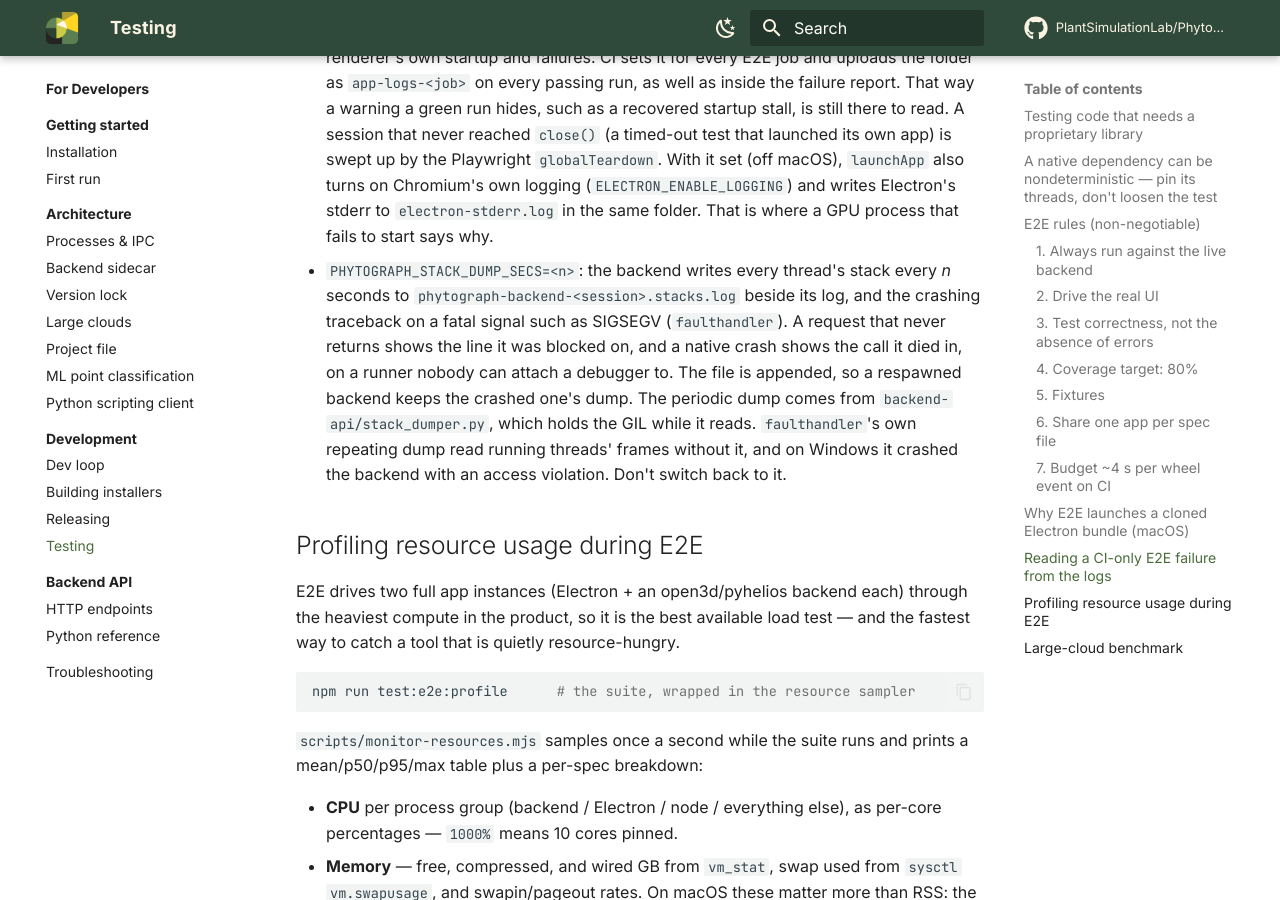
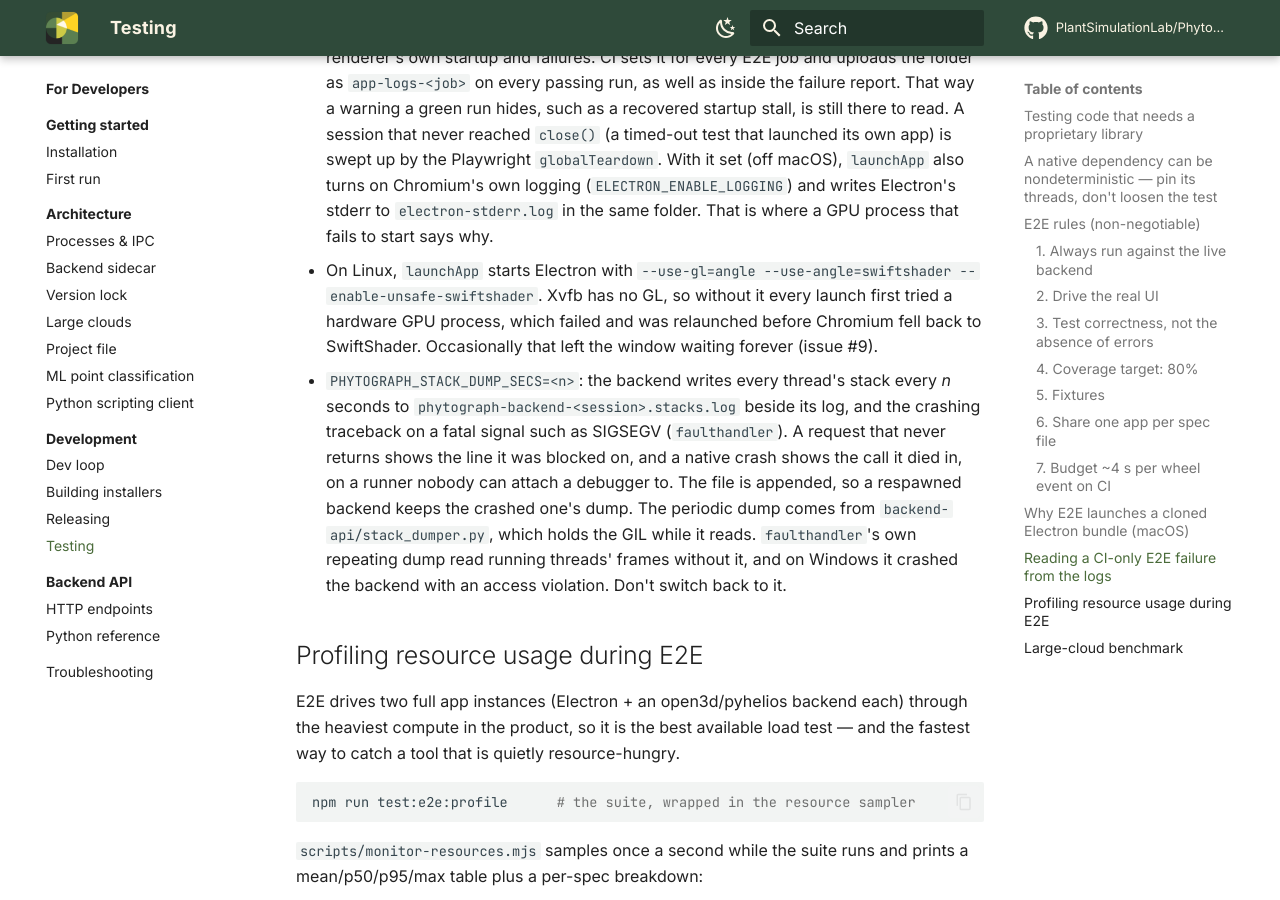
Before and after one commit to PlantSimulationLab/Phytograph, an MkDocs documentation site: the page built from docs/docs/developers/development/testing.md, in a window 1280 px wide and 900 px high, scrolled down 6056 px. Built offline with MkDocs 1.6.1 and Material for MkDocs 9.7.7, drawn with Linux system fonts in a browser that asks for light colours; comment, search, counter and statistics services are not loaded.

Commit message:
fix(e2e, #9): start the Linux GPU process on SwiftShader
The archived Chromium stderr showed why CI windows sometimes never loaded.
Xvfb has no GL, so every launch first tried a hardware GPU process: in one
CI run's 171 sessions it failed 289 times ("Exiting GPU process due to
errors during initialization"), was relaunched, and the renderer's command
buffers failed 93 times ("Failed to send GpuControl.CreateCommandBuffer")
before Chromium fell back to SwiftShader. The stalled session was that
sequence going wrong: a GPU process stuck at 0 MB with every feature off
and the renderer idle, waiting on it, before the HTML was parsed.

launchApp now passes --use-gl=angle --use-angle=swiftshader
--enable-unsafe-swiftshader on Linux, so the GPU process starts on
SwiftShader the first time. Healthy sessions already rendered with
SwiftShader (webgl "unavailable_software", gl=none), so no coverage is lost.
Checked locally that the flags give a working WebGL2 on "SwiftShader
Device" in this Electron.

Co-Authored-By: Claude Opus 5.5 <noreply@anthropic.com>

```diff
--- a/docs/docs/developers/development/testing.md
+++ b/docs/docs/developers/development/testing.md
@@ -253,6 +253,11 @@ Playwright report under `test-results/app-logs/<profile>/`:
   (`ELECTRON_ENABLE_LOGGING`) and writes Electron's stderr to
   `electron-stderr.log` in the same folder. That is where a GPU process that
   fails to start says why.
+- On Linux, `launchApp` starts Electron with
+  `--use-gl=angle --use-angle=swiftshader --enable-unsafe-swiftshader`.
+  Xvfb has no GL, so without it every launch first tried a hardware GPU
+  process, which failed and was relaunched before Chromium fell back to
+  SwiftShader. Occasionally that left the window waiting forever (issue #9).
 - `PHYTOGRAPH_STACK_DUMP_SECS=<n>`: the backend writes every thread's stack
   every *n* seconds to `phytograph-backend-<session>.stacks.log` beside its
   log, and the crashing traceback on a fatal signal such as SIGSEGV
```
Also changed, not shown: 1 other file.
